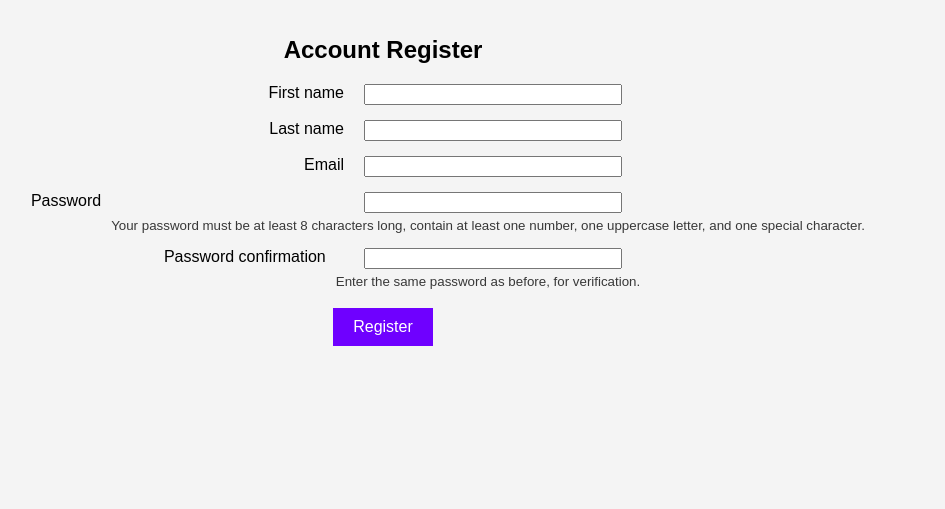
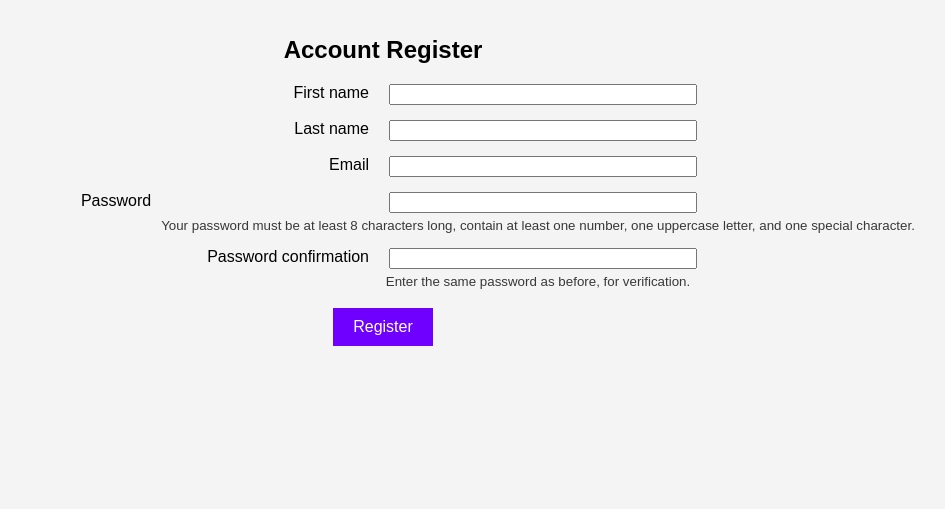
Before and after one commit to DynamiteKitty16/L5-SEAA, a Django app: page /register/ in a window 1280 px wide. Shown: the part 112-621 px from the top of the page, without its empty margins (257-1202 px from the left). Run offline with Django 4.2, Linux system fonts and the light colour scheme.

Commit message:
adjusted px width for password on register to 300px

```diff
--- a/static/CSS/styles.css
+++ b/static/CSS/styles.css
@@ -111,7 +111,7 @@ button:hover,
 
 /* Setting ID for register page too to adjust layout of help text, labels and inputs */
 #register-form-container .form-group label {
-    width: 200px;
+    width: 300px;
     text-align: right;
     margin-right: 10px;
     display: inline-block;
@@ -124,7 +124,7 @@ button:hover,
 }
 
 #register-form-container .form-group .input-container input {
-    width: 250px;
+    width: 300px;
 }
 
 #register-form-container .form-group .input-container .help-text {
--- a/tracker/templates/tracker/register.html
+++ b/tracker/templates/tracker/register.html
@@ -24,4 +24,4 @@
 </div>
 {% endblock %}
 
-<!-- adjusted px width for password on register -->
+<!-- adjusted px width for password on register to 300px -->
```
